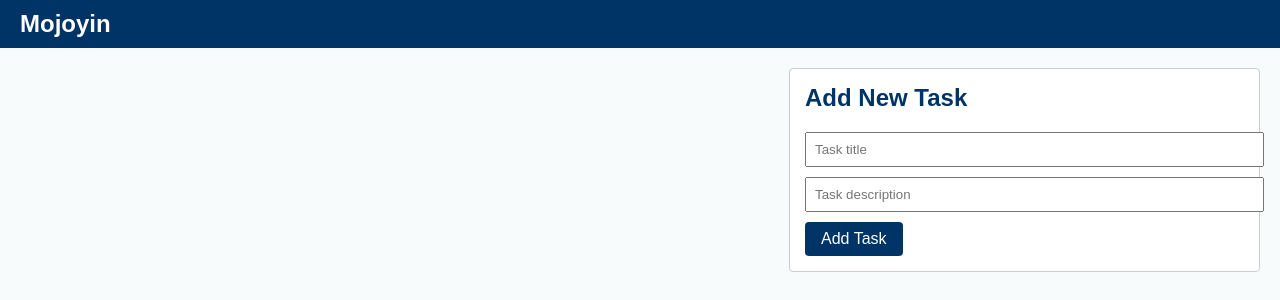
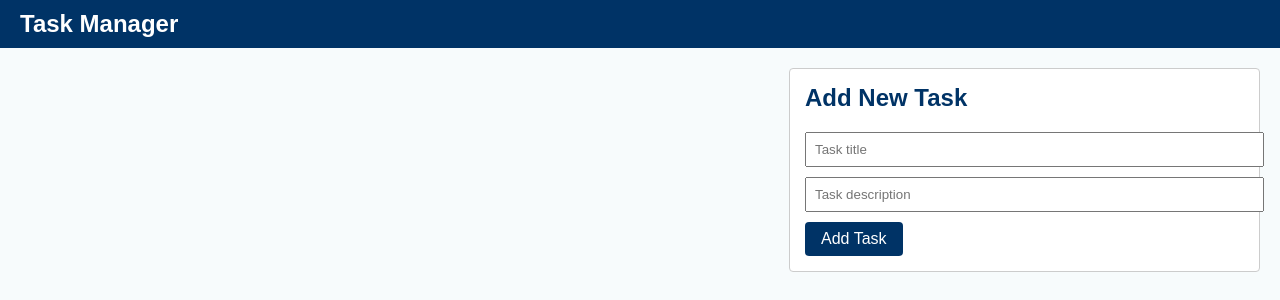
Before and after one commit to olaolatunbos/StatementSmart, a Flask app: page / in a window 1280 px wide. Shown: the top 300 px of the page. Run offline with Flask 3, Linux system fonts and the light colour scheme; data that the repository does not hold is empty.

Commit message:
Update index.html

```diff
--- a/app/templates/index.html
+++ b/app/templates/index.html
@@ -8,7 +8,7 @@
 <body>
   <header>
     <!-- Replace `coderco_logo.png` with your actual filename if different -->
-    <h1>Mojoyin</h1>
+    <h1>Task Manager</h1>
   </header>
 
   <div id="main-content">
```
